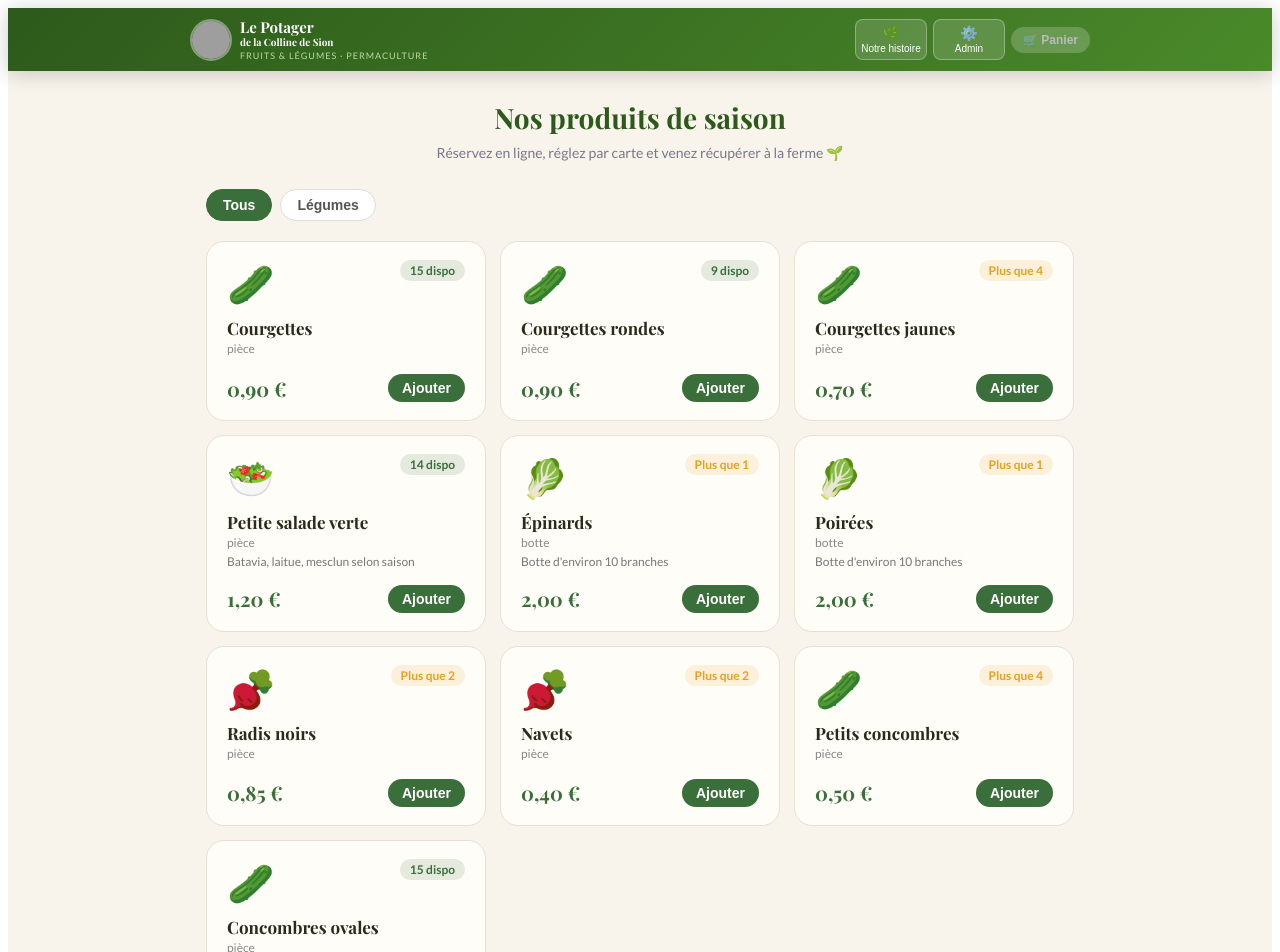
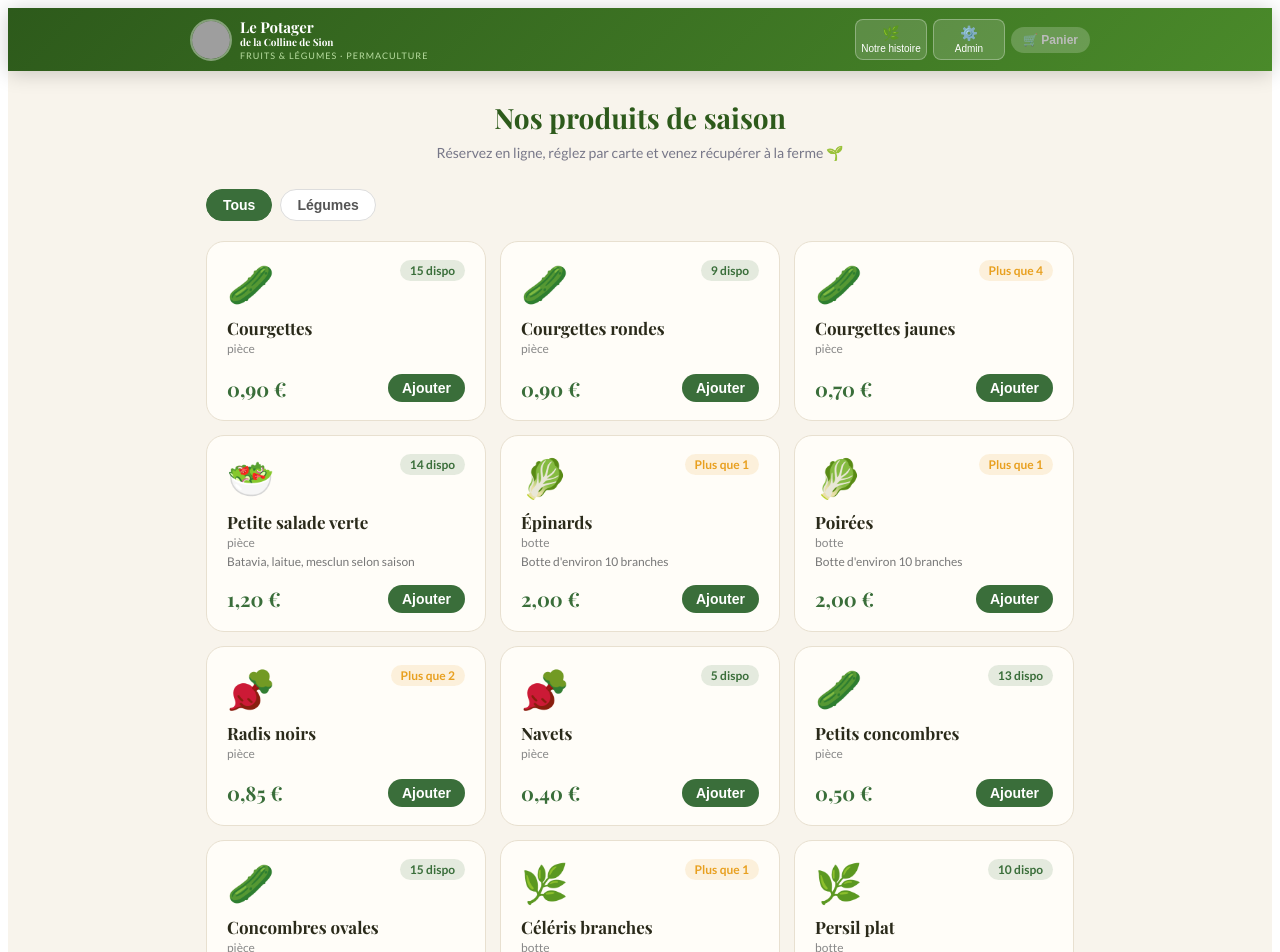
Before and after one commit to Potagerdesion/potager-click-collect, a React (Vite) app: page / in a window 1280 px wide. Shown: the top 952 px of the page. Built offline with nearby package versions, Linux system fonts and the light colour scheme; grey boxes are pictures that could not be loaded.

Commit message:
Update vegetable stock and add new entries
Updated stock values for Navets and Petits concombres, and added new vegetable entries.

```diff
--- a/src/App.jsx
+++ b/src/App.jsx
@@ -10,9 +10,12 @@ const INITIAL_PRODUCTS = [
   { id: 5, name: "Épinards", category: "Légumes", price: 2, stock: 1, unit: "botte", emoji: "🥬", desc: "Botte d'environ 10 branches" },
   { id: 6, name: "Poirées", category: "Légumes", price: 2, stock: 1, unit: "botte", emoji: "🥬", desc: "Botte d'environ 10 branches" },
   { id: 7, name: "Radis noirs", category: "Légumes", price: 0.85, stock: 2, unit: "pièce", emoji: "🫜"},
-  { id: 8, name: "Navets", category: "Légumes", price: 0.4, stock: 2, unit: "pièce", emoji: "🫜"},
-  { id: 9, name: "Petits concombres", category: "Légumes", price: 0.5, stock: 4, unit: "pièce", emoji: "🥒"},
+  { id: 8, name: "Navets", category: "Légumes", price: 0.4, stock: 5, unit: "pièce", emoji: "🫜"},
+  { id: 9, name: "Petits concombres", category: "Légumes", price: 0.5, stock: 13, unit: "pièce", emoji: "🥒"},
   { id: 10, name: "Concombres ovales", category: "Légumes", price: 0.5, stock: 15, unit: "pièce", emoji: "🥒"},
+  { id: 11, name: "Céléris branches", category: "Légumes", price: 2, stock: 1, unit: "botte", emoji: "🌿"},
+  { id: 12, name: "Persil plat", category: "Légumes", price: 1.5, stock: 10, unit: "botte", emoji: "🌿"},
+  { id: 13, name: "Petits oignons blancs", category: "Légumes", price: 1.7, stock: 2, unit: "botte", emoji: "🧅"},
 ];
 
 const SLOTS = [
```
